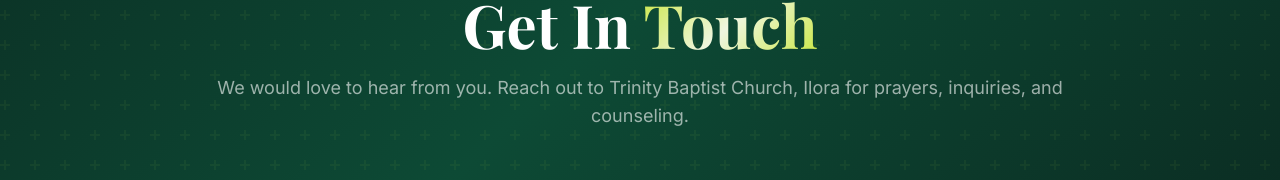
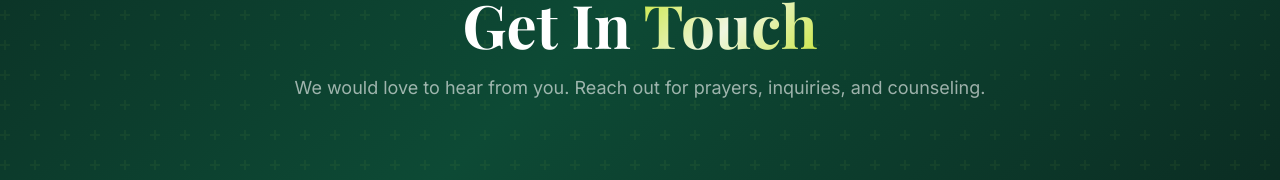
Before and after one commit to Osam-74/trinitybaptistchurchilora, a Next.js app: page /contact in a window 1280 px wide. Shown: the part 260-440 px from the top of the page. Built offline with nearby package versions, Linux system fonts and the light colour scheme; no server answers; the database is empty; a web font is replaced by a local one.

Commit message:
Remove church name from contact page text

```diff
--- a/src/app/contact/page.tsx
+++ b/src/app/contact/page.tsx
@@ -40,7 +40,7 @@
               Get In <span className="text-gradient-gold">Touch</span>
             </h1>
             <p className="text-white/60 text-lg animate-fade-in" style={{ animationDelay: "0.2s" }}>
-              We would love to hear from you. Reach out to Trinity Baptist Church, Ilora for prayers, inquiries, and counseling.
+              We would love to hear from you. Reach out for prayers, inquiries, and counseling.
             </p>
           </div>
         </div>
```
